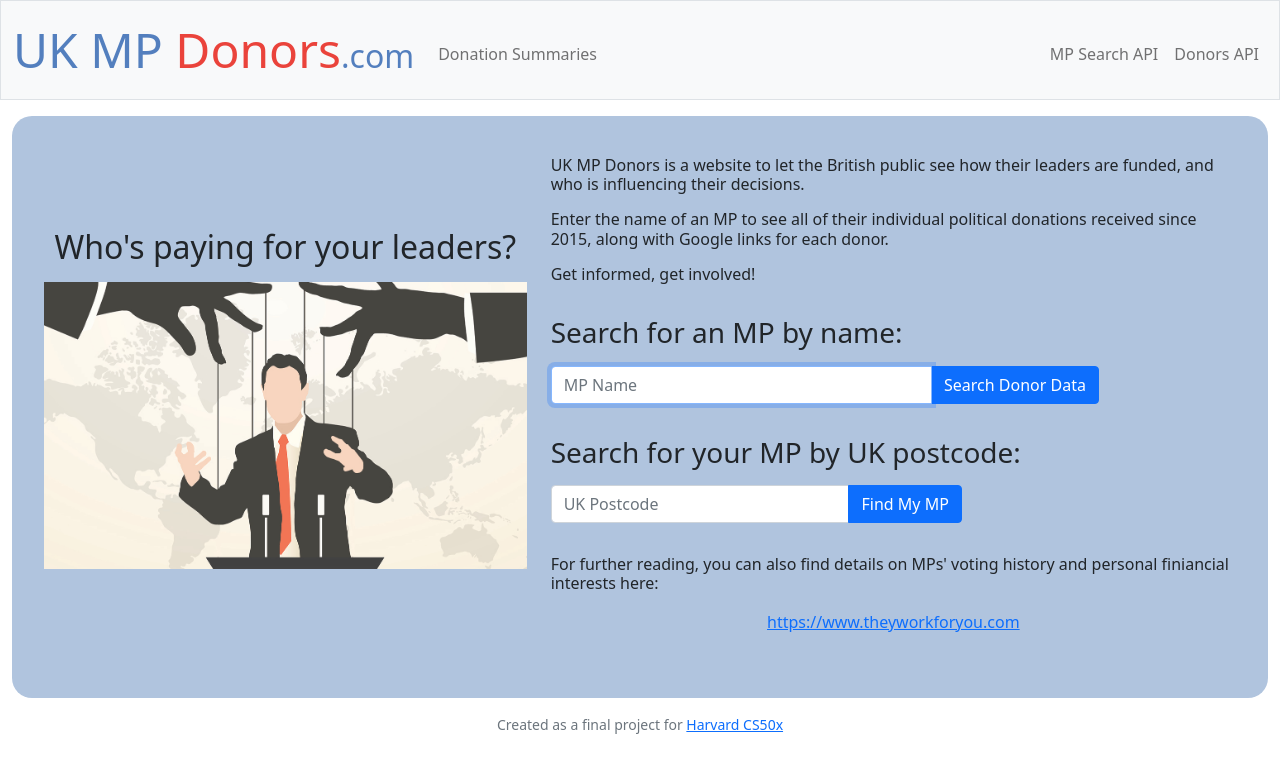
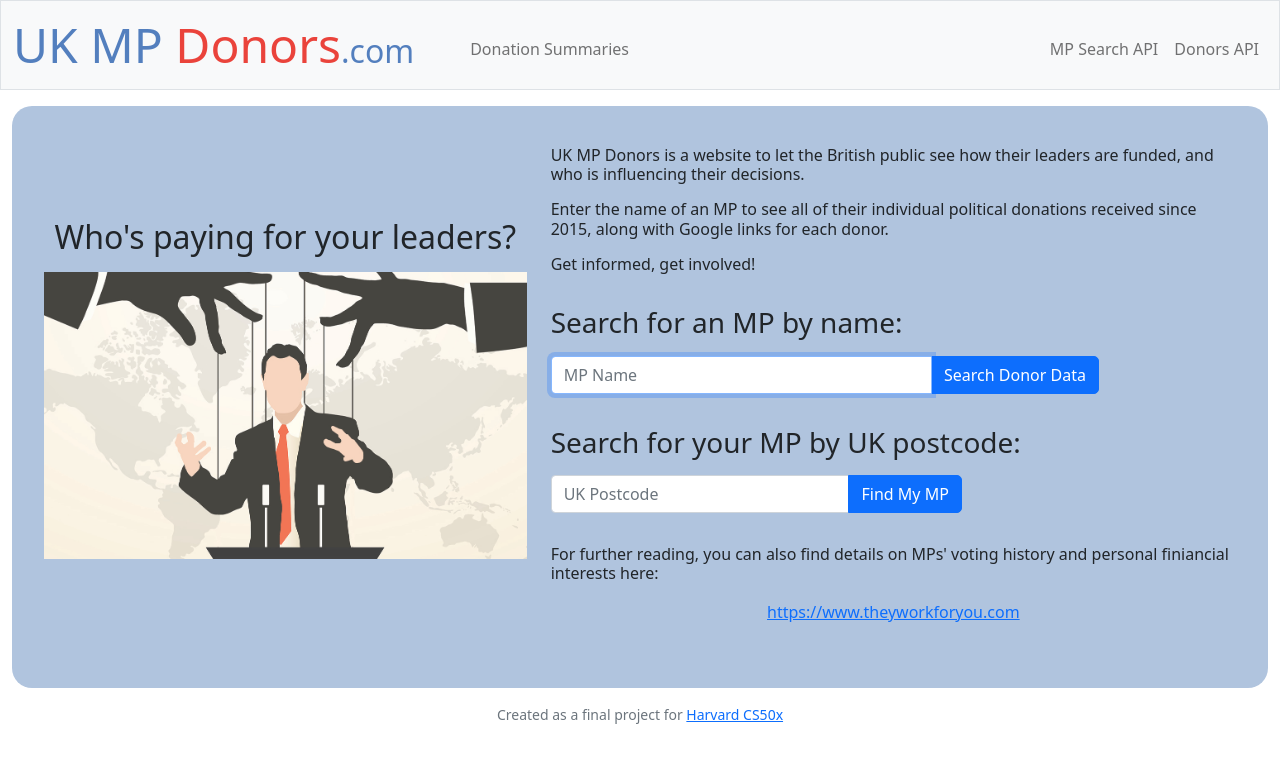
Before and after one commit to flowerco/heroku-test, a Flask app: page / in a window 1280 px wide. Shown: the top 763 px of the page. Run offline with Flask 2, Linux system fonts and the light colour scheme; some libraries are stand-ins or nearby versions.

Commit message:
Updated: migrated from Postgres to Mysql, improved navbar formatting for mobile.

```diff
--- a/app/static/styles.css
+++ b/app/static/styles.css
@@ -18,34 +18,48 @@
     color: red
 }
 
+nav .container-fluid {
+    width: 100%;
+    display: flex;
+}
+
+nav .flex-bar {
+    display: flex;
+    margin-right: 3rem;
+}
+
+nav .navbar-toggler {
+    flex: 1;
+}
+
 /* Size for brand */
-nav .navbar-brand
+nav .navbar-heading
 {
     font-size: 300%;
+    text-decoration: none;
+    flex: 7;
 }
 
 /* Colors for brand */
-nav .navbar-brand .blue
+nav .navbar-heading .blue
 {
     color: #537fbe;
 }
-nav .navbar-brand .red
+nav .navbar-heading .red
 {
     color: #ea433b;
 }
-nav .navbar-brand .yellow
+nav .navbar-heading .yellow
 {
     color: #f5b82e;
 }
-nav .navbar-brand .green
+nav .navbar-heading .green
 {
     color: #2e944b;
 }
 
 .col2 {
-    /* background-color: lightskyblue; */
     border-radius: 20px;
-    /* padding-top: 2rem; */
 }
 
 .row1 {
@@ -80,3 +94,28 @@ nav .navbar-brand .green
 th {
     vertical-align: middle;
 }
+
+.search-btn {
+    border-radius: 0 5px 5px 0;
+}
+
+@media only screen and (max-width: 768px) {
+    nav .navbar-heading
+    {
+        font-size: 200%;
+        text-decoration: none;
+        flex: 7;
+    }
+    nav .flex-bar {
+        width:100%;
+        margin-right: 0;
+    }
+}
+
+@media only screen and (max-width: 576px) {
+      .search-btn
+      {
+          margin-top: 0.5rem;
+          border-radius: 5px 5px 5px 5px !important;
+      }
+  }
--- a/app/templates/index.html
+++ b/app/templates/index.html
@@ -26,7 +26,7 @@
                     <form action="/fetch" method="post">
                         <div class="input-group form-md mb-3">
                             <input autocomplete="off" autofocus class="form-control mx-auto w-auto" id="mpname" name="mpname" placeholder="MP Name" type="text">
-                            <button class="btn btn-primary" type="submit">Search Donor Data</button>
+                            <button class="btn btn-primary search-btn" type="submit">Search Donor Data</button>
                         </div>
                     </form>
                 </div>
@@ -35,7 +35,7 @@
                     <form action="/fetch" method="post">
                         <div class="input-group form-sm mb-3">
                             <input autocomplete="off"  class="form-control mx-auto w-auto" id="postcode" name="postcode" placeholder="UK Postcode" type="text">
-                            <button class="btn btn-primary" type="submit">Find My MP</button>
+                            <button class="btn btn-primary search-btn" type="submit">Find My MP</button>
                         </div>
                     </form>
                 </div>
--- a/app/templates/layout.html
+++ b/app/templates/layout.html
@@ -35,13 +35,13 @@
 
         <nav class="bg-light border navbar navbar-expand-md navbar-light">
             <div class="container-fluid">
-                <div class="d-flex flex-nowrap">
-                    <a class="navbar-brand" href="/"><span class="blue">UK MP </span><span class="red">Donors</span><span class="blue" style="font-size: xx-large">.com</span></a>
+                <div class="flex-bar">
+                    <a class="navbar-heading" href="/"><span class="blue">UK MP </span><span class="red">Donors</span><span class="blue" style="font-size: xx-large">.com</span></a>
                     <button aria-controls="navbar" aria-expanded="false" aria-label="Toggle navigation" class="navbar-toggler" data-bs-target="#navbar" data-bs-toggle="collapse" type="button">
                         <span class="navbar-toggler-icon"></span>
                     </button>
                 </div>
-                <div class="collapse navbar-collapse" id="navbar">
+                <div class="collapse navbar-collapse justify-content-between" id="navbar">
                     <ul class="navbar-nav me-auto mt-2">
                         <li class="nav-item"><a class="nav-link" href="/summary">Donation Summaries</a></li>
                     </ul>
--- a/db_helpers.py
+++ b/db_helpers.py
@@ -5,7 +5,6 @@ from datetime import date, timedelta
 from dateutil.relativedelta import relativedelta
 from app import db
 
-# TODO: Limit searches to last 5 years so they don't get outweighed by old higher donations...
 
 def query_db(query, one=False):
     rv = db.engine.execute(query).fetchall()
@@ -128,7 +127,6 @@ def update_database():
 def get_date_of_last_update():
     ''' Pull the stored date at which the local database was last updated. '''
     last_updated = db.engine.execute("SELECT * FROM updated").fetchone()
-
     return (last_updated[0] if last_updated else None)
 
 
--- a/requirements.txt
+++ b/requirements.txt
@@ -12,6 +12,7 @@ idna==3.3
 itsdangerous==2.0.1
 Jinja2==3.0.3
 MarkupSafe==2.0.1
+mysqlclient==2.1.1
 numpy==1.22.2
 pandas==1.4.1
 psycopg2-binary==2.9.3
```
Also changed, not shown: app/__init__.py (+12 -0 lines).
